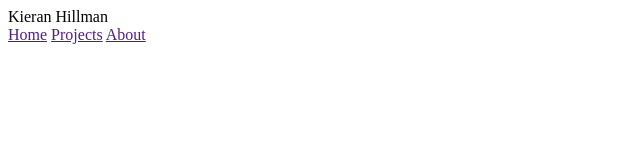
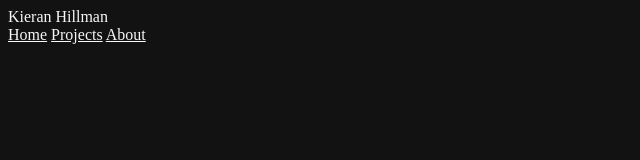
Before and after one commit to doctypeKieran/portfolio, a plain HTML site: page index.html in a window 1280 px wide. Shown: the whole page, without its empty margins (0-640 px from the left). Drawn offline with Linux system fonts and the light colour scheme.

Commit message:
Add styles for universal color scheme

```diff
--- a/assets/css/style.css
+++ b/assets/css/style.css
@@ -1,2 +1,18 @@
-/* Google Fonts */
+/* ----------Google Fonts */
+
 @import url('https://fonts.googleapis.com/css2?family=Hind:wght@300;400;500;600;700&family=Montserrat:wght@400;600;700&display=swap');
+
+/* ----------General Styles */
+
+html,
+body {
+    background-color: #121212;
+    color: #f7f7f7;
+}
+
+button,
+a {
+    color: inherit;
+}
+
+/* ----------Header and Navbar Styles */
```
